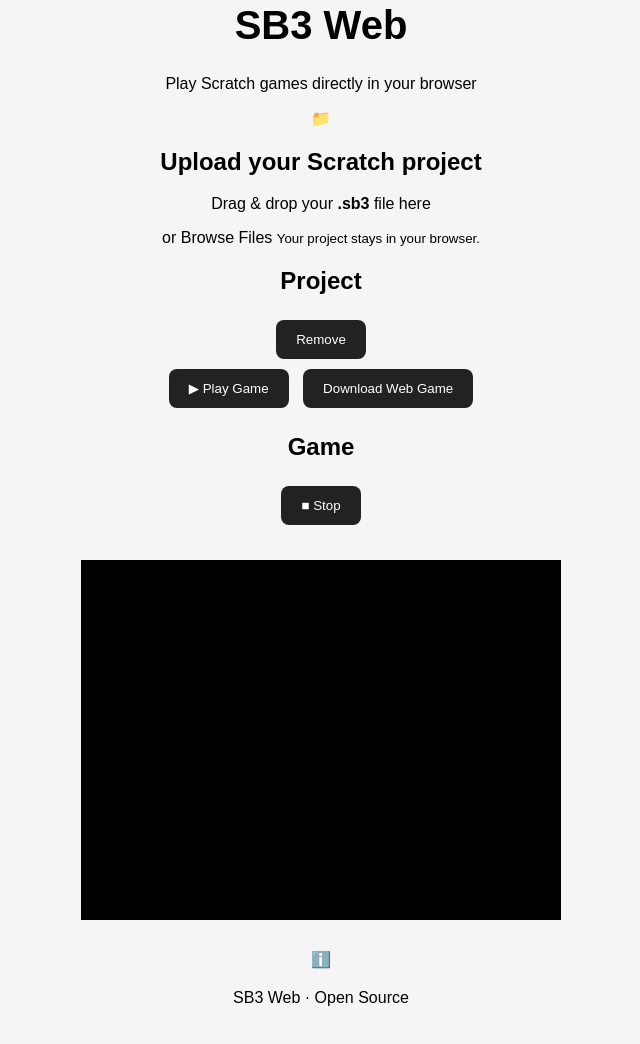
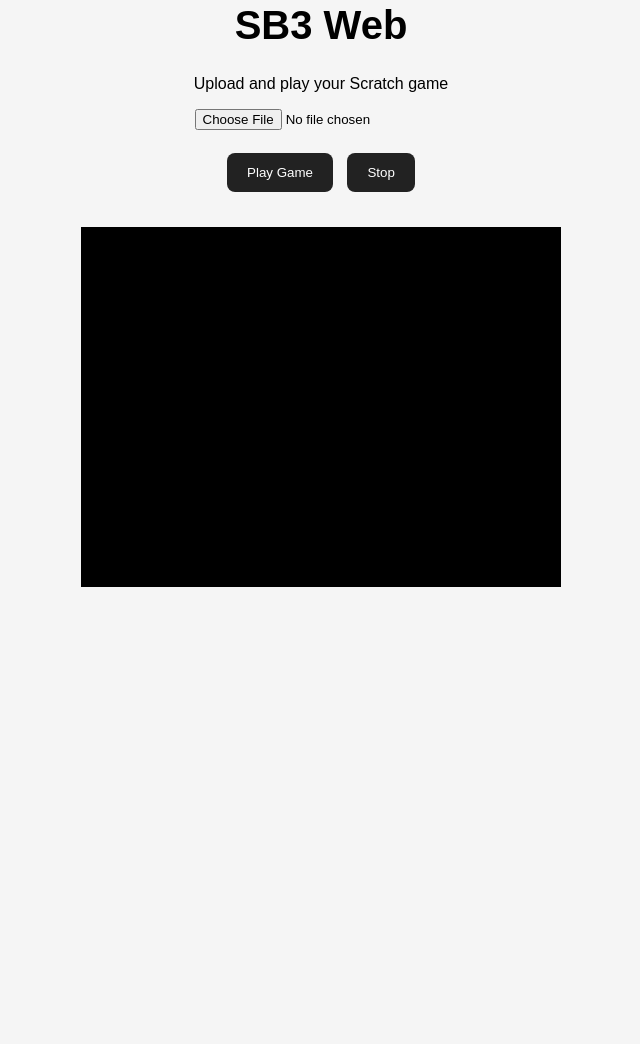
Before and after one commit to vyasanbmathew2008/LiveScratch, a plain HTML site: page index.html in a window 1280 px wide. Shown: the part 64-1108 px from the top of the page, without its empty margins (319-959 px from the left). After the commit the page ends 800 px from the top, so only its background shows below. Drawn offline with Linux system fonts and the light colour scheme.

Commit message:
Update index.html

```diff
--- a/index.html
+++ b/index.html
@@ -11,120 +11,36 @@
 
 <body>
 
-<header>
     <h1>SB3 Web</h1>
-    <p>Play Scratch games directly in your browser</p>
-</header>
 
-<main>
-
-    <section class="upload-box" id="dropZone">
-
-        <div class="upload-icon">📁</div>
-
-        <h2>Upload your Scratch project</h2>
-
-        <p>Drag & drop your <b>.sb3</b> file here</p>
-
-        <span>or</span>
-
-        <label for="fileInput" class="browse-btn">
-            Browse Files
-        </label>
+    <p>Upload and play your Scratch game</p>
 
     <input
         type="file"
         id="fileInput"
         accept=".sb3"
-            hidden
     >
 
-        <small>
-            Your project stays in your browser.
-        </small>
+    <br><br>
 
-    </section>
-
-
-    <section
-        id="projectInfo"
-        class="project-info hidden"
-    >
-
-        <h2>Project</h2>
-
-        <div class="file-card">
-
-            <div>
-                <strong id="fileName"></strong>
-                <p id="fileSize"></p>
-            </div>
-
-            <button id="removeBtn">
-                Remove
+    <button id="playButton">
+        Play Game
     </button>
 
-        </div>
-
-        <div class="actions">
-
-            <button id="previewBtn">
-                ▶ Play Game
+    <button id="stopButton">
+        Stop
     </button>
 
-            <button id="convertBtn">
-                Download Web Game
-            </button>
-
-        </div>
-
-    </section>
-
-
-    <section
-        id="gameSection"
-        class="game-section hidden"
-    >
-
-        <div class="game-header">
-
-            <h2>Game</h2>
-
-            <button id="stopBtn">
-                ■ Stop
-            </button>
-
-        </div>
+    <p id="status"></p>
 
     <div id="game"></div>
 
-    </section>
 
+    <!-- TurboWarp Scaffolding -->
+    <script src="https://cdn.jsdelivr.net/npm/@turbowarp/scaffolding@0.4.0/dist/scaffolding-min.js"></script>
 
-    <section
-        id="status"
-        class="status hidden"
-    >
-
-        <span id="statusIcon">ℹ️</span>
-
-        <p id="statusText"></p>
-
-    </section>
-
-</main>
-
-
-<footer>
-    SB3 Web · Open Source
-</footer>
-
-
-<!--
-    IMPORTANT:
-    Load our JavaScript as a module.
--->
-<script type="module" src="script.js"></script>
+    <!-- Our JavaScript -->
+    <script src="script.js"></script>
 
 </body>
 </html>
```
Lines whose indentation alone changed are shown as unchanged.
